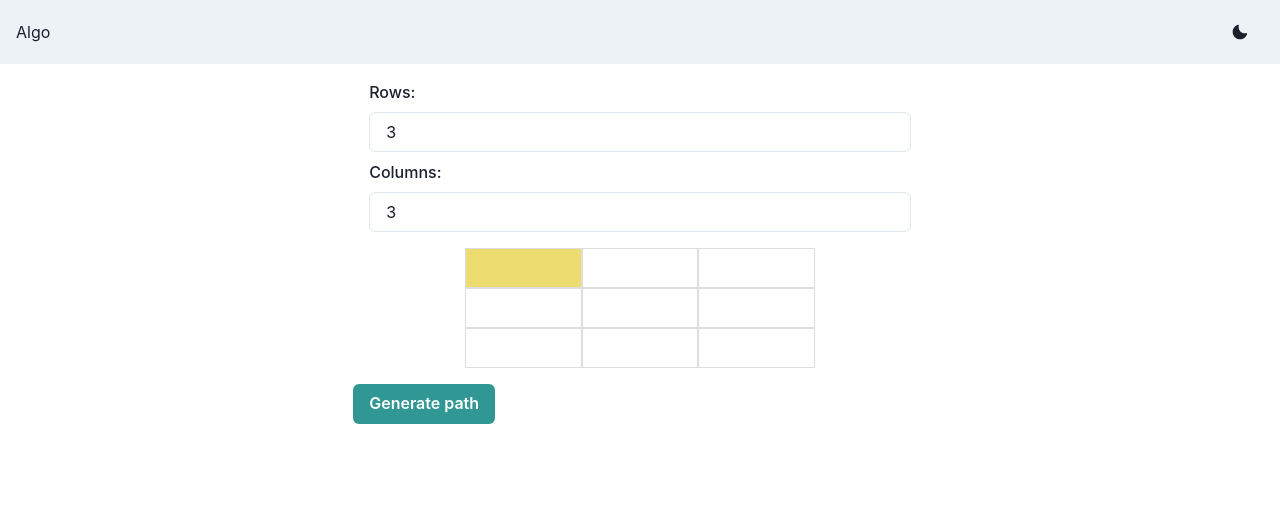
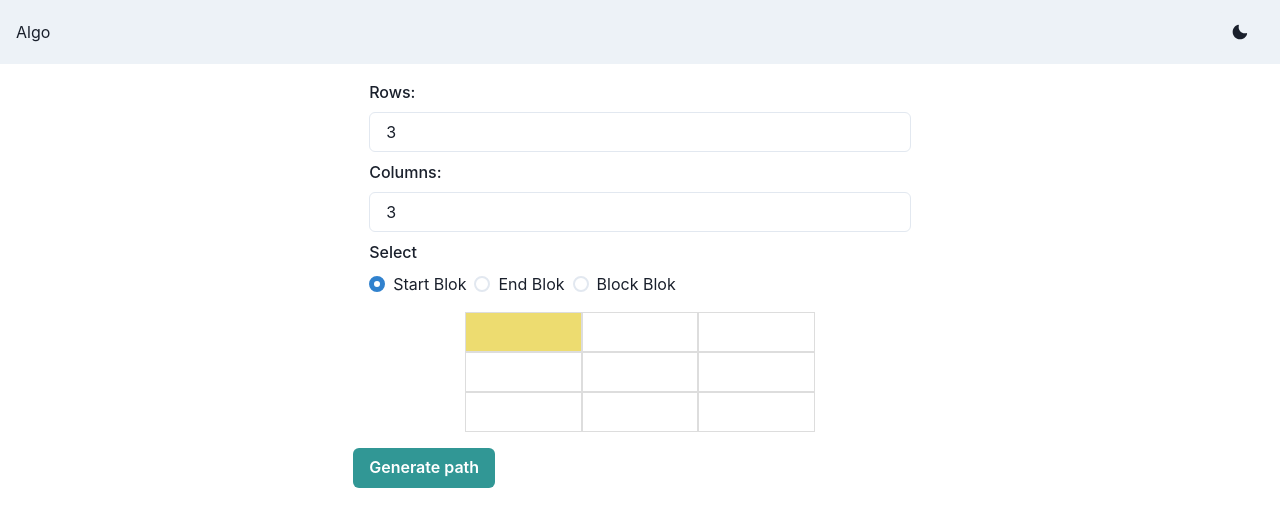
Before and after one commit to pool4t9/algo, a React (Vite) app: page /maze in a window 1280 px wide. Shown: the top 526 px of the page. Built offline with nearby package versions, Linux system fonts and the light colour scheme.

Commit message:
options to block the blok of matrix

```diff
--- a/src/components/Form.jsx
+++ b/src/components/Form.jsx
@@ -1,11 +1,18 @@
 import { useContext } from "react";
-import { Box, Input, FormControl, FormLabel } from "@chakra-ui/react";
+import {
+  Box,
+  Input,
+  FormControl,
+  FormLabel,
+  Stack,
+  Radio,
+  RadioGroup,
+} from "@chakra-ui/react";
 import { MazeContext } from "../context/maze";
-// import Matrix from './Matrix';
 
 function MazeForm() {
-  console.log("mazeForm");
-  const { rows, columns, setRows, setColumns } = useContext(MazeContext);
+  const { rows, columns, setRows, setColumns, value, setValue } =
+    useContext(MazeContext);
 
   const handleRowsChange = (e) => {
     if (parseInt(e.target.value) <= 0) setRows(1);
@@ -38,6 +45,16 @@ function MazeForm() {
           onChange={handleColumnsChange}
         />
       </FormControl>
+      <FormControl mt={2}>
+        <FormLabel htmlFor="columns">Select</FormLabel>
+        <RadioGroup onChange={setValue} value={value}>
+          <Stack direction="row">
+            <Radio value="start">Start Blok</Radio>
+            <Radio value="end">End Blok</Radio>
+            <Radio value="block">Block Blok</Radio>
+          </Stack>
+        </RadioGroup>
+      </FormControl>
     </Box>
   );
 }
--- a/src/pages/Maze.jsx
+++ b/src/pages/Maze.jsx
@@ -9,6 +9,7 @@ function Maze() {
   const [columns, setColumns] = useState(3);
   const [paths, setPaths] = useState([]);
   const [loading, setLoading] = useState(false);
+  const [value, setValue] = useState("start");
 
   const matrix = useMemo(
     () =>
@@ -20,7 +21,11 @@ function Maze() {
 
   const toggleBlok = (e, i, j) => {
     matrix[i][j] = 1 - matrix[i][j];
-    e.target.classList.toggle("bg-red");
+    if (value === "start") {
+    } else if (value === "end") {
+    } else {
+      e.target.classList.toggle("bg-red");
+    }
   };
 
   const style = {
@@ -38,9 +43,11 @@ function Maze() {
     setPaths(findPath(0, 0, rows, columns, matrix));
     setLoading(false);
   };
-
+  console.log(paths.length, "ans");
   return (
-    <MazeContext.Provider value={{ rows, columns, setRows, setColumns }}>
+    <MazeContext.Provider
+      value={{ rows, columns, setRows, setColumns, value, setValue }}
+    >
       <Container>
         <MazeForm />
 
```
Also changed, not shown: src/worker/mazeWorker.js (+5 -6 lines).
